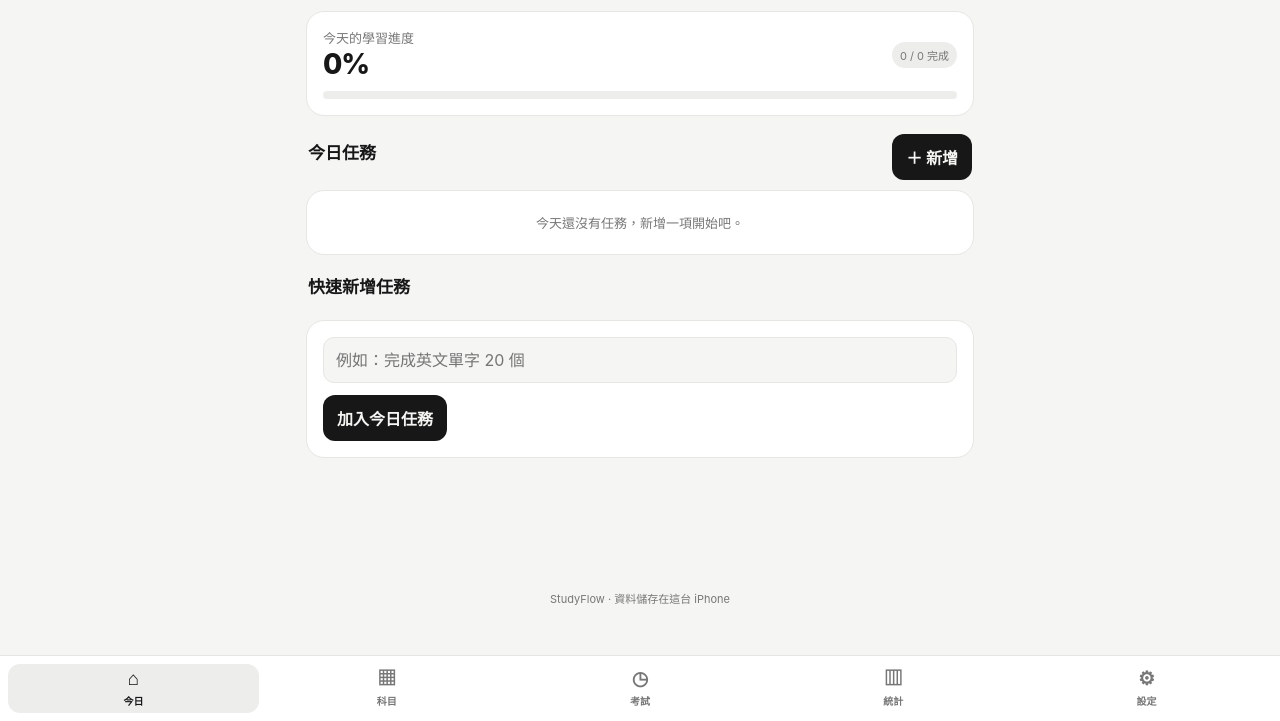
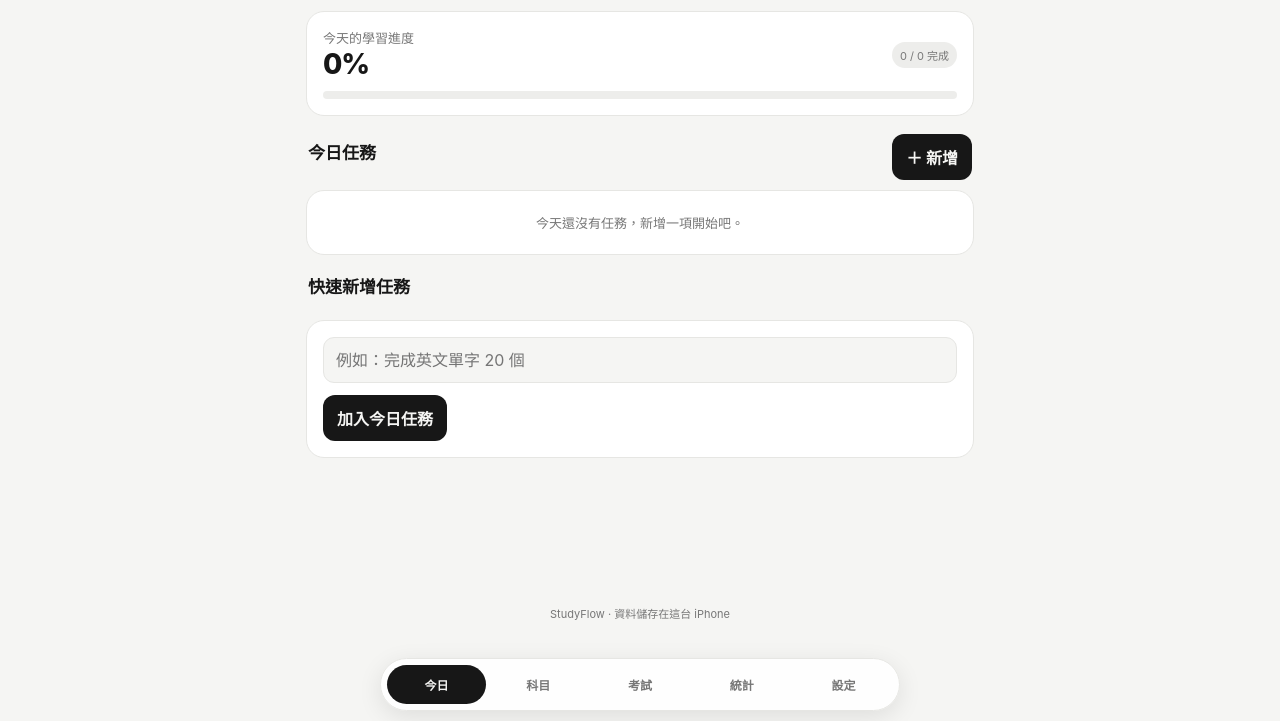
Before and after one commit to 54chan-ux/Studyflow-phone, a plain HTML site: page index.html in a window 1280 px wide. Shown: the part 79-800 px from the top of the page. Drawn offline with Linux system fonts and the light colour scheme.

Commit message:
Add files via upload

```diff
--- a/index.html
+++ b/index.html
@@ -20,11 +20,10 @@ button,input,select{font:inherit}
 button{border:0;border-radius:12px;background:var(--fg);color:var(--bg);padding:11px 14px;font-weight:650;cursor:pointer}
 button.secondary{background:var(--soft);color:var(--fg)}
 button.ghost{background:transparent;color:var(--fg);padding:8px}
-nav{position:fixed;left:0;right:0;bottom:0;z-index:20;display:flex;justify-content:space-around;gap:2px;padding:8px 8px calc(8px + env(safe-area-inset-bottom));background:var(--card);border-top:1px solid var(--line);backdrop-filter:blur(18px);-webkit-backdrop-filter:blur(18px)}
-nav button{flex:1;min-width:0;display:flex;flex-direction:column;align-items:center;justify-content:center;gap:3px;white-space:nowrap;background:transparent;color:var(--muted);font-size:10px;padding:5px 2px;border-radius:12px}
-nav button .nav-icon{font-size:19px;line-height:1.1}
-nav button.active{background:var(--soft);color:var(--fg)}
-main{padding:0 16px 110px;max-width:700px;margin:auto}
+nav{position:fixed;left:50%;transform:translateX(-50%);bottom:calc(10px + env(safe-area-inset-bottom));z-index:20;display:flex;align-items:center;justify-content:space-between;gap:3px;width:calc(100% - 28px);max-width:520px;padding:6px;background:color-mix(in srgb,var(--card) 88%,transparent);border:1px solid var(--line);border-radius:999px;box-shadow:0 6px 24px #00000018;backdrop-filter:blur(22px);-webkit-backdrop-filter:blur(22px)}
+nav button{flex:1;min-width:0;display:flex;align-items:center;justify-content:center;white-space:nowrap;background:transparent;color:var(--muted);font-size:12px;font-weight:600;padding:11px 3px;border-radius:999px}
+nav button.active{background:var(--fg);color:var(--bg)}
+main{padding:0 16px 125px;max-width:700px;margin:auto}
 .panel{background:var(--card);border:1px solid var(--line);border-radius:18px;padding:16px;margin-bottom:12px}
 .row{display:flex;align-items:center;justify-content:space-between;gap:10px}
 .muted{color:var(--muted);font-size:13px}
@@ -58,11 +57,11 @@ footer{text-align:center;color:var(--muted);font-size:11px;padding:10px 20px 30p
   <button class="ghost" id="themeBtn" aria-label="切換深色模式" type="button">◐</button>
 </header>
 <nav id="tabs" aria-label="主要功能">
-  <button class="active" data-tab="today" type="button"><span class="nav-icon">⌂</span><span>今日</span></button>
-  <button data-tab="subjects" type="button"><span class="nav-icon">▦</span><span>科目</span></button>
-  <button data-tab="exams" type="button"><span class="nav-icon">◷</span><span>考試</span></button>
-  <button data-tab="stats" type="button"><span class="nav-icon">▥</span><span>統計</span></button>
-  <button data-tab="settings" type="button"><span class="nav-icon">⚙</span><span>設定</span></button>
+  <button class="active" data-tab="today" type="button">今日</button>
+  <button data-tab="subjects" type="button">科目</button>
+  <button data-tab="exams" type="button">考試</button>
+  <button data-tab="stats" type="button">統計</button>
+  <button data-tab="settings" type="button">設定</button>
 </nav>
 <main id="app"></main>
 <footer>StudyFlow · 資料儲存在這台 iPhone</footer>
@@ -188,9 +187,7 @@ footer{text-align:center;color:var(--muted);font-size:11px;padding:10px 20px 30p
   }
 
   function settingsView() {
-    const bg = safeGet('studyflow_bg_color') || '#f5f5f3';
-    return `<div class="panel"><h2>外觀設定</h2><p class="muted">自訂 StudyFlow 的背景顏色。</p><div class="color-row"><input id="bgColorPicker" type="color" value="${esc(bg)}" aria-label="選擇背景顏色"><span class="muted">選擇喜歡的顏色，會自動儲存。</span></div><div class="swatches">${['#f5f5f3','#e8f1ff','#e8f5e9','#fff1e6','#f7e9f5','#f1edff','#20242b'].map(c => `<button class="swatch ${bg.toLowerCase()===c?'selected':''}" type="button" data-action="set-bg" data-color="${c}" style="background:${c}" aria-label="背景色 ${c}"></button>`).join('')}<button class="secondary iconbtn" type="button" data-action="reset-bg">恢復預設</button></div></div>
-      <div class="panel"><h2>資料備份</h2><p class="muted">資料只存在這台 iPhone。建議定期匯出備份。</p><div class="actions"><button type="button" data-action="backup">匯出備份</button><button class="secondary" type="button" data-action="restore-pick">匯入備份</button><input id="restoreFile" class="hidden" type="file" accept="application/json"></div></div>
+    return `<div class="panel"><h2>資料備份</h2><p class="muted">資料只存在這台 iPhone。建議定期匯出備份。</p><div class="actions"><button type="button" data-action="backup">匯出備份</button><button class="secondary" type="button" data-action="restore-pick">匯入備份</button><input id="restoreFile" class="hidden" type="file" accept="application/json"></div></div>
       <div class="panel"><h2>資料管理</h2><p class="muted">清除資料會刪除這台裝置上的所有科目、單元、任務與考試。</p><button class="secondary danger" type="button" data-action="clear-all">清除所有資料</button></div>
       <div class="panel"><h2>使用說明</h2><p class="muted">在 Safari 開啟 StudyFlow，按分享圖示，再選「加入主畫面」，即可從 iPhone 主畫面開啟。</p></div>`;
   }
@@ -280,13 +277,6 @@ footer{text-align:center;color:var(--muted);font-size:11px;padding:10px 20px 30p
     save();
   }
 
-  function setBackground(color) {
-    if (!/^#[0-9a-fA-F]{6}$/.test(color || '')) return;
-    safeSet('studyflow_bg_color', color);
-    document.documentElement.style.setProperty('--page-bg', color);
-    // Keep panels readable while letting the selected color show through the page background.
-    render();
-  }
 
   function backup() {
     const blob = new Blob([JSON.stringify(db, null, 2)], {type:'application/json'});
@@ -347,8 +337,6 @@ footer{text-align:center;color:var(--muted);font-size:11px;padding:10px 20px 30p
         save();
       }
     } else if (action === 'choose-exam-units') chooseExamUnits(id);
-    else if (action === 'set-bg') setBackground(button.dataset.color);
-    else if (action === 'reset-bg') setBackground('#f5f5f3');
     else if (action === 'backup') backup();
     else if (action === 'restore-pick') $('#restoreFile').click();
     else if (action === 'clear-all') {
@@ -366,8 +354,6 @@ footer{text-align:center;color:var(--muted);font-size:11px;padding:10px 20px 30p
     } else if (action === 'toggle-unit') {
       const unit = db.units.find(x => x.id === id);
       if (unit) { unit.done = input.checked; db.tasks.filter(x => x.unit === id).forEach(task => task.done = input.checked); save(); }
-    } else if (input.id === 'bgColorPicker') {
-      setBackground(input.value);
     } else if (input.id === 'restoreFile') {
       restoreFile(input.files && input.files[0]);
       input.value = '';
@@ -380,8 +366,6 @@ footer{text-align:center;color:var(--muted);font-size:11px;padding:10px 20px 30p
   });
 
   if (safeGet(THEME_KEY) === 'dark') document.documentElement.classList.add('dark');
-  const savedBg = safeGet('studyflow_bg_color');
-  if (savedBg && /^#[0-9a-fA-F]{6}$/.test(savedBg)) document.documentElement.style.setProperty('--page-bg', savedBg);
   render();
 })();
 </script>
```
